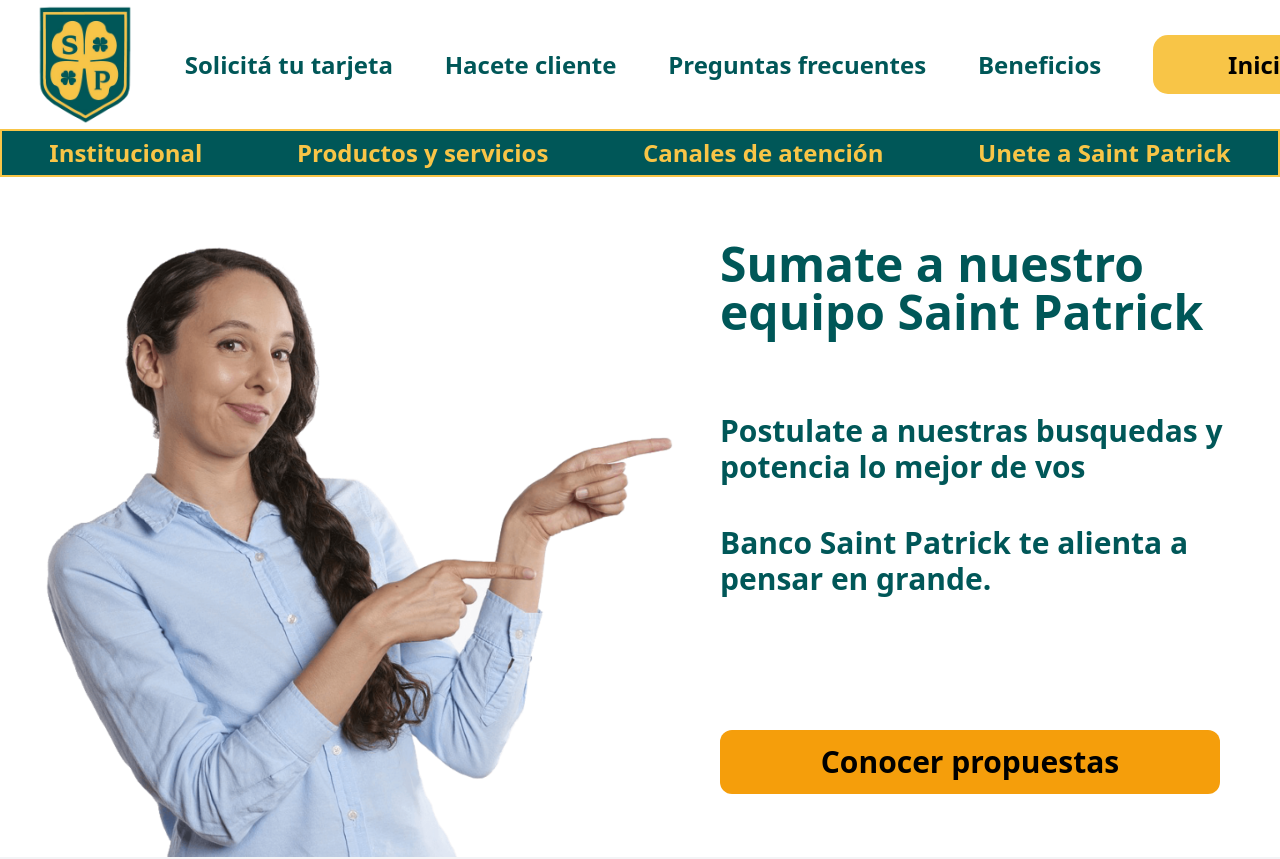
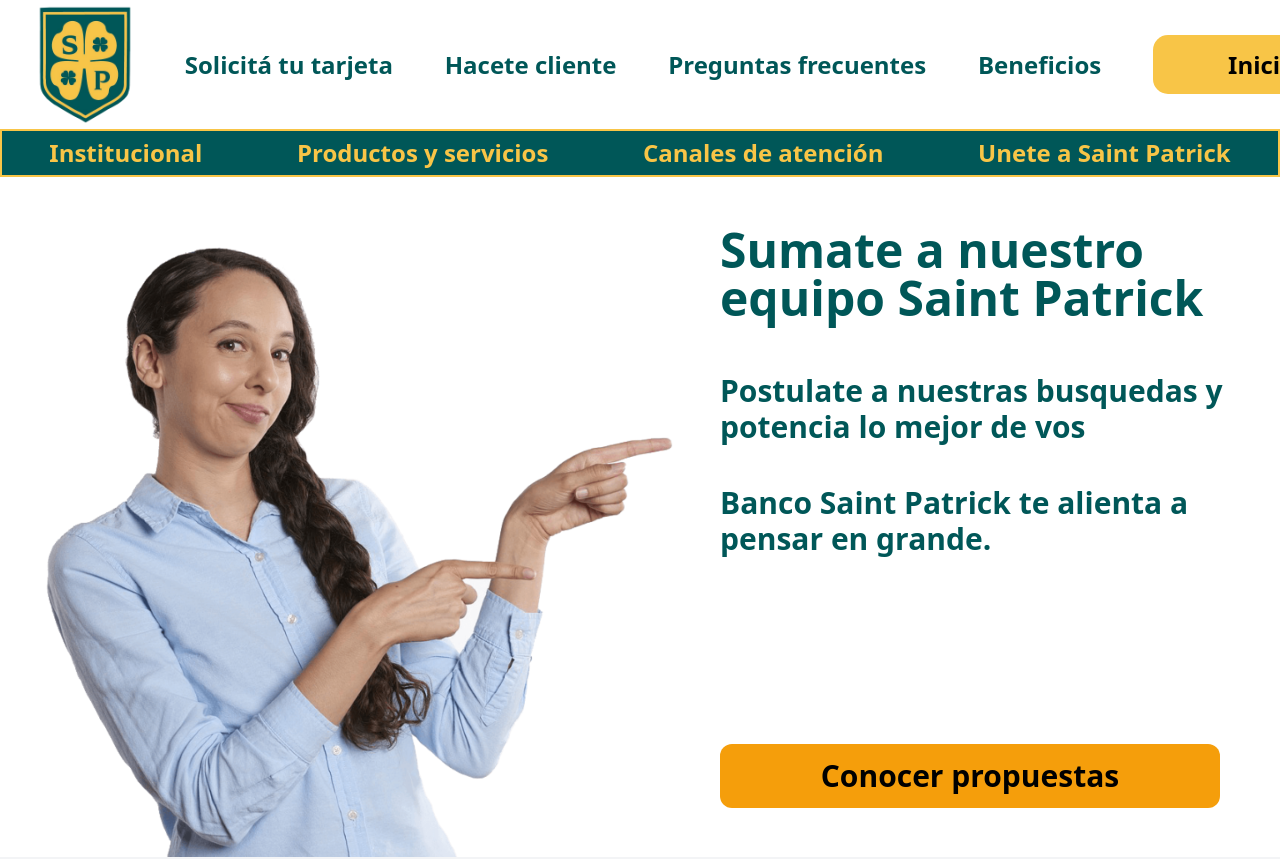
Before and after one commit to FedeSabi/Banco-saint-patrick, a React (Vite) app in the folder front/: page /UniteASaintPatrick in a window 1280 px wide. Shown: the top 859 px of the page. Built offline with nearby package versions, Linux system fonts and the light colour scheme; a web font is replaced by a local one.

Commit message:
se hicieron arreglos al carousel

```diff
--- a/front/src/Pages/Beneficios.jsx
+++ b/front/src/Pages/Beneficios.jsx
@@ -108,13 +108,13 @@
                    </div>
                 </div>
                 <button
-                    className="absolute top-1/2 -translate-y-1/2 left-[-25px] border-black opacity-60 border-4 bg-white text-black px-4 py-2 rounded-full z-10"
+                    className="absolute top-1/2 -translate-y-1/2 left-[-24px] border-black opacity-100 border-2 bg-white text-black px-4 py-2 rounded-full z-10"
                     onClick={handlePrevSlide}
                 >
                     &lt;
                 </button>
                 <button
-                    className="absolute top-1/2 -translate-y-1/2 right-[-25px] border-black opacity-60 border-4 bg-white text-black px-4 py-2 rounded-full z-10"
+                    className="absolute top-1/2 -translate-y-1/2 right-[-24px] border-black opacity-100 border-2 bg-white text-black px-4 py-2 rounded-full z-10"
                     onClick={handleNextSlide}
                 >
                     &gt;
--- a/front/src/Pages/UniteASaintPatrick.jsx
+++ b/front/src/Pages/UniteASaintPatrick.jsx
@@ -15,7 +15,7 @@
           <div className='text-5xl font-bold  text-left'>
             <h1 className='h-10'>Sumate a nuestro equipo Saint Patrick</h1>
           </div>
-          <div className='font-bold'>
+          <div className='font-bold mb-20' >
             <p className='text-3xl mb-10'>Postulate a nuestras busquedas y potencia lo mejor de vos</p>
             <p className='text-3xl'>Banco Saint Patrick te alienta a pensar en grande.</p>
           </div>
```
